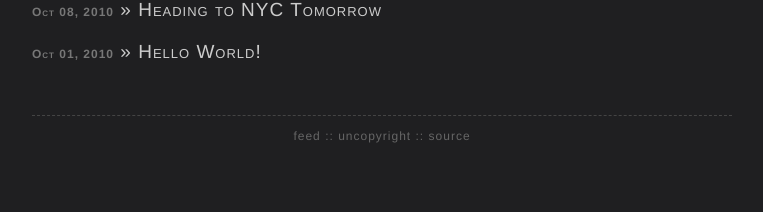
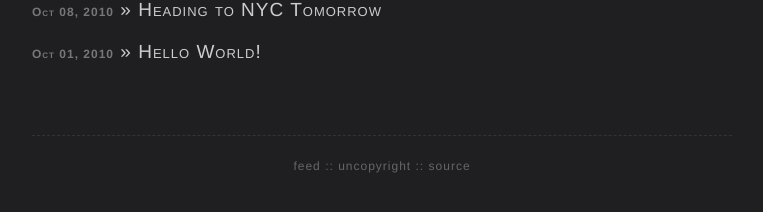
Before and after one commit to throughnothing/throughnothing.com, a Jekyll site: the page built from travel/index.html, in a window 1280 px wide. Shown: the part 362-574 px from the top of the page, without its empty margins (258-1021 px from the left). Built offline with Jekyll 4.4.1, drawn with Linux system fonts in a browser that asks for light colours; nearby versions of some CDN libraries; Markdown is read by kramdown in place of the engine named in the settings; the list of posts is cut into pages by our own code; comment, search, counter and statistics services are not loaded.

Commit message:
made footer a little more subtle, updated h1

```diff
--- a/travel/css/site.css
+++ b/travel/css/site.css
@@ -31,7 +31,7 @@ em{
   font-style: italic;
 }
 h1 {
-  margin: 0px 0px 0px 0px;
+  margin: 0px 0px 25px 0px;
   padding: 0px;
   font-size: 22px;
   font-variant: small-caps;
@@ -107,6 +107,8 @@ ul.navlinks a:hover {
 }
 ul.navlinks li.cur a {
   color: #e55c00;
+	font-weight: bold;
+
 }
 /* End Site Header */
 
@@ -339,9 +341,9 @@ div.footer {
   clear: both;
   text-align: center;
   font-size: 12px;
-  border-top: 1px dashed #444;
-  padding-top: 10px;
-  margin-top: 50px;
+  border-top: 1px dashed #333;
+  padding-top: 20px;
+  margin-top: 70px;
   padding-bottom: 50px;
   color: #666;
 }
```
